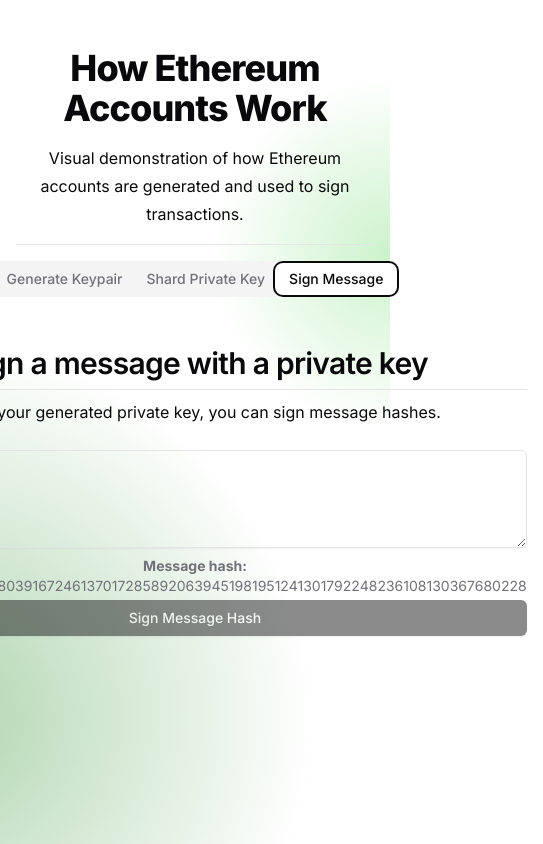
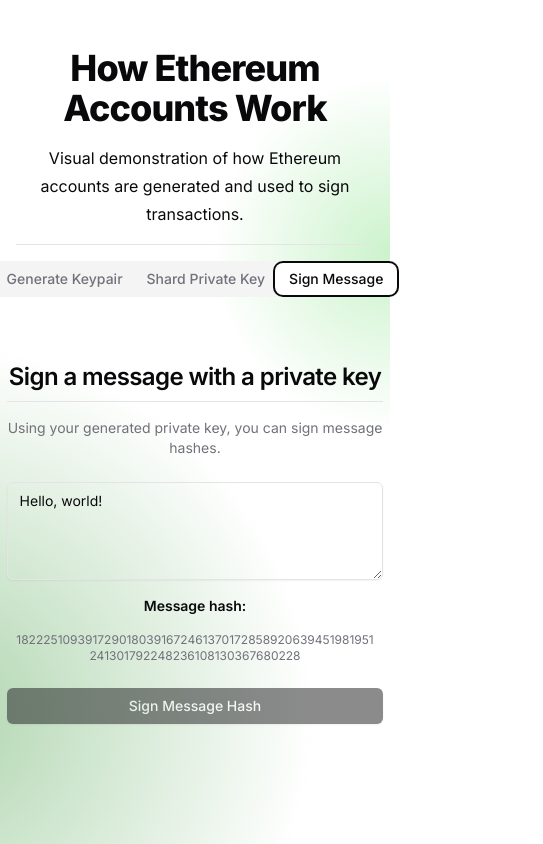
Before and after one commit to jarrodwatts/how-wallets-work, a Next.js app: page / in a window 390 px wide. Both pictures are taken after a click on the tab "Sign Message". Shown: the whole page, 543 px wide, since content can reach past the window. Built offline with nearby package versions, Linux system fonts and the light colour scheme.

Commit message:
responsive signmessage

```diff
--- a/components/SignMessage.tsx
+++ b/components/SignMessage.tsx
@@ -28,40 +28,44 @@
   }
 
   return (
-    <div className="my-4 mx-4">
-      <h2 className="scroll-m-20 border-b pb-2 text-3xl font-semibold tracking-tight first:mt-0">
+    <div className="w-full max-w-3xl mx-auto px-4 py-6">
+      <h2 className="scroll-m-20 border-b pb-2 text-2xl sm:text-3xl font-semibold tracking-tight first:mt-0 mb-4">
         Sign a message with a private key
       </h2>
-      <p className="leading-7 mt-2">
+      <p className="text-sm sm:text-base text-muted-foreground mb-6">
         Using your generated private key, you can sign message hashes.
       </p>
 
       <Textarea
-        className="mt-6 max-w-[720px]"
+        className="w-full mb-4"
         placeholder="Enter a message to sign"
         rows={4}
         onChange={(e) => setMessage(e.target.value)}
         value={message}
       />
 
-      <p className="text-sm text-muted-foreground mt-2 break-words max-w-[750px]">
-        <strong>Message hash: </strong>
-        {hash}
-      </p>
+      <div className="space-y-2 mb-4">
+        <p className="text-sm font-semibold">Message hash:</p>
+        <p className="text-xs sm:text-sm text-muted-foreground break-all p-2 rounded-md">
+          {hash}
+        </p>
+      </div>
 
       <Button
         onClick={signMessage}
-        className="w-full mt-1"
+        className="w-full mb-4"
         disabled={!privateKey?.privateKey || !message}
       >
         Sign Message Hash
       </Button>
 
       {signature && (
-        <p className="text-sm text-muted-foreground mt-2 break-words max-w-[750px]">
-          <strong>Signature: </strong>
-          {signature}
-        </p>
+        <div className="space-y-2">
+          <p className="text-sm font-semibold">Signature:</p>
+          <p className="text-xs sm:text-sm text-muted-foreground break-all p-2 rounded-md">
+            {signature}
+          </p>
+        </div>
       )}
     </div>
   );
```
